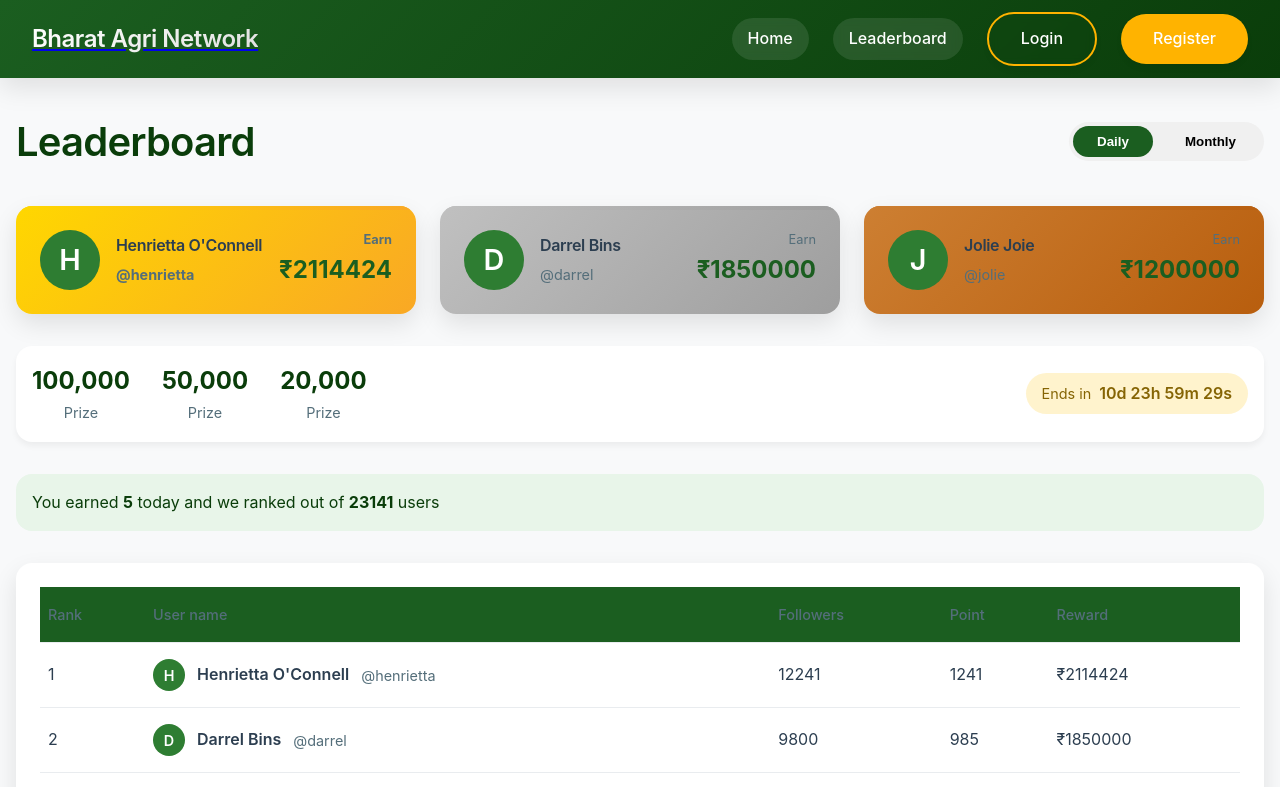
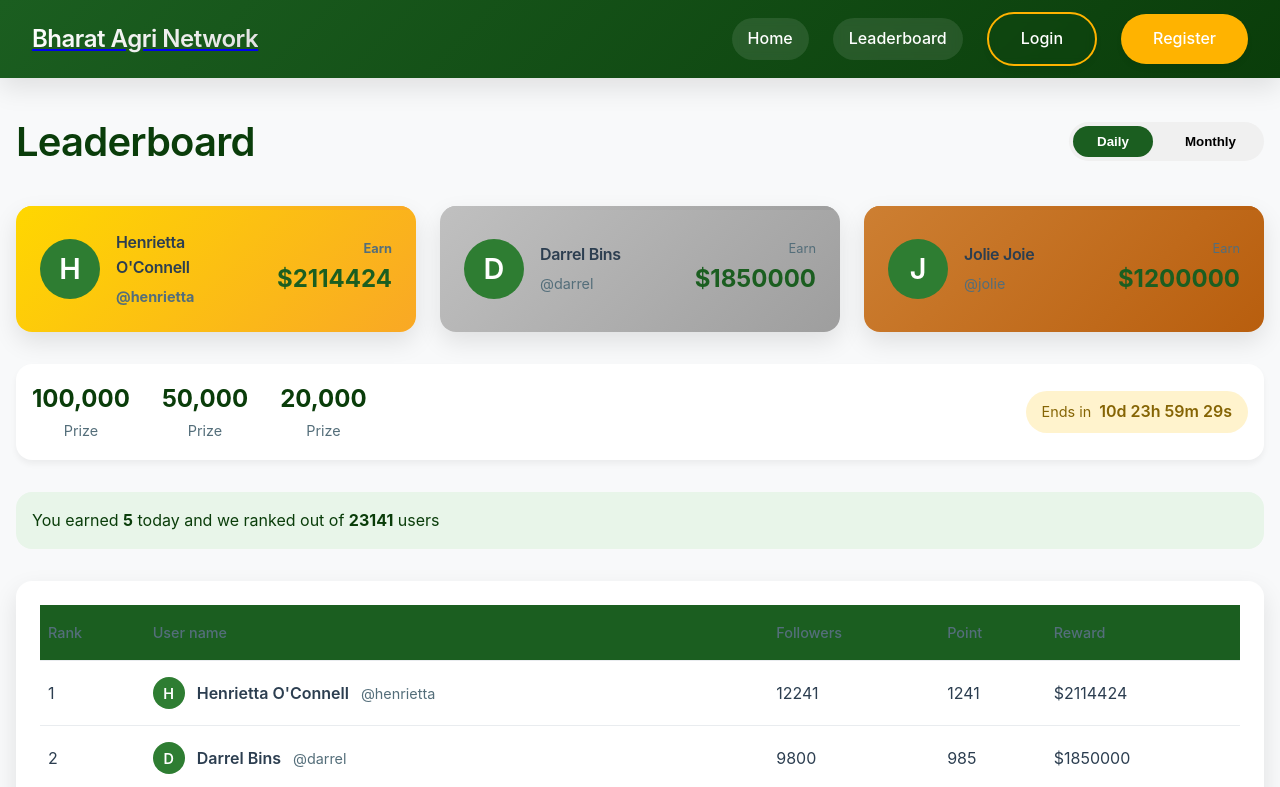
Before and after one commit to ayush-h1/bharat-agri-frontend, a React (Vite) app: page /leaderboard in a window 1280 px wide. Shown: the top 787 px of the page. Built offline with nearby package versions, Linux system fonts and the light colour scheme; no server answers.

Commit message:
Change currency display from ₹ to $

```diff
--- a/src/pages/Leaderboard.jsx
+++ b/src/pages/Leaderboard.jsx
@@ -119,7 +119,7 @@
             </div>
             <div className="winner-prize">
               <span className="prize-label">Earn</span>
-              <span className="prize-amount">₹{(user.totalReferralEarnings || 0).toFixed(0)}</span>
+              <span className="prize-amount">${(user.totalReferralEarnings || 0).toFixed(0)}</span>
             </div>
           </div>
         ))}
@@ -175,7 +175,7 @@
                 </td>
                 <td>{user.followers || Math.floor(Math.random() * 15000)}</td>
                 <td>{user.referralCount || 0}</td>
-                <td>₹{(user.totalReferralEarnings || 0).toFixed(0)}</td>
+                <td>${(user.totalReferralEarnings || 0).toFixed(0)}</td>
               </tr>
             ))}
           </tbody>
```
